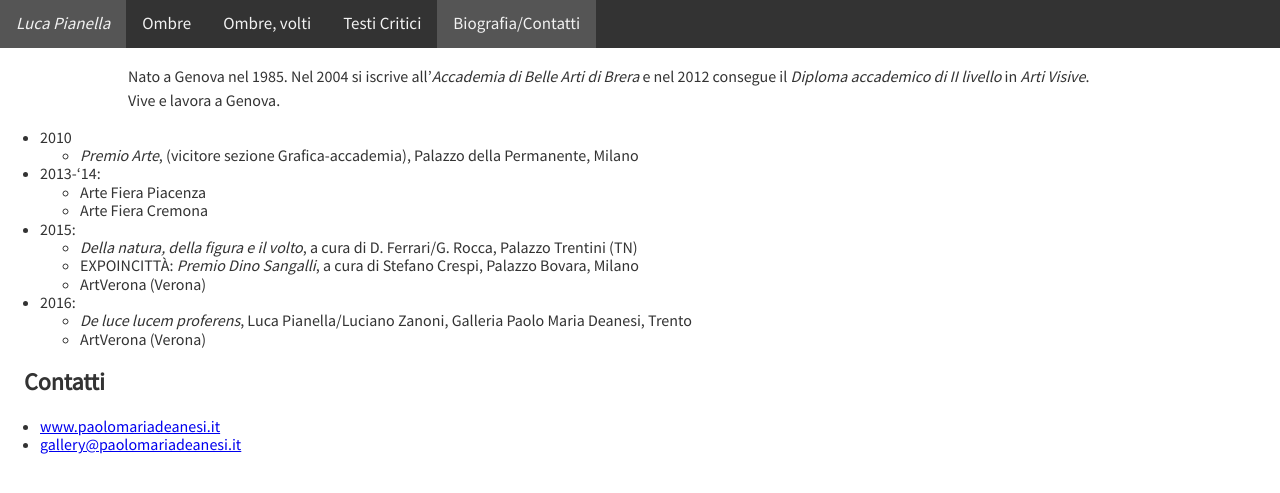
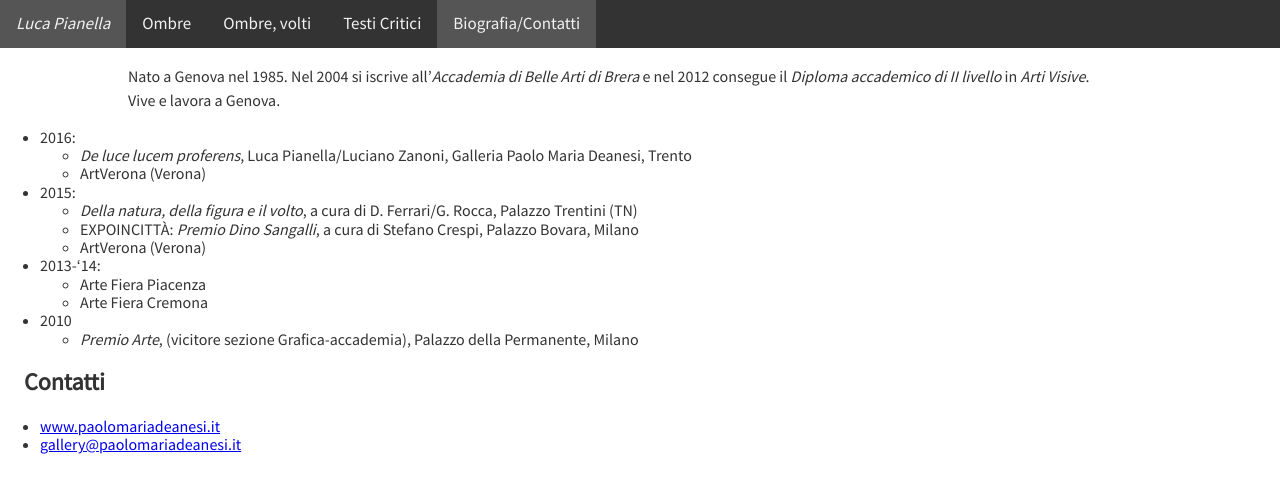
Before and after one commit to liukliuk/liukliuk.github.io, a Jekyll site: the page built from biografia-contatti/index.md, in a window 1280 px wide. Shown: the top 493 px of the page. Built offline with Jekyll 4.4.1, drawn with Linux system fonts in a browser that asks for light colours.

```diff
--- a/biografia-contatti/index.md
+++ b/biografia-contatti/index.md
@@ -7,18 +7,21 @@ Nato a Genova nel 1985.
 Nel 2004 si iscrive all'*Accademia di Belle Arti di Brera* e nel 2012 consegue il *Diploma accademico di II livello* in *Arti Visive*.
 Vive e lavora a Genova.
 
-* 2010
-  - *Premio Arte*, (vicitore sezione Grafica-accademia), Palazzo della Permanente, Milano
-* 2013-'14:
-  - Arte Fiera Piacenza
-  - Arte Fiera Cremona
+* 2016:
+  - *De luce lucem proferens*, Luca Pianella/Luciano Zanoni, Galleria Paolo Maria Deanesi, Trento
+  - ArtVerona (Verona)
 * 2015:
   - *Della natura, della figura e il volto*, a cura di D. Ferrari/G. Rocca, Palazzo Trentini (TN)
   - EXPOINCITTÀ: *Premio Dino Sangalli*, a cura di Stefano Crespi, Palazzo Bovara, Milano
   - ArtVerona (Verona)
-* 2016:
-  - *De luce lucem proferens*, Luca Pianella/Luciano Zanoni, Galleria Paolo Maria Deanesi, Trento
-  - ArtVerona (Verona)
+* 2013-'14:
+  - Arte Fiera Piacenza
+  - Arte Fiera Cremona
+* 2010
+  - *Premio Arte*, (vicitore sezione Grafica-accademia), Palazzo della Permanente, Milano
+
+
+
 
 ## Contatti
 
```
